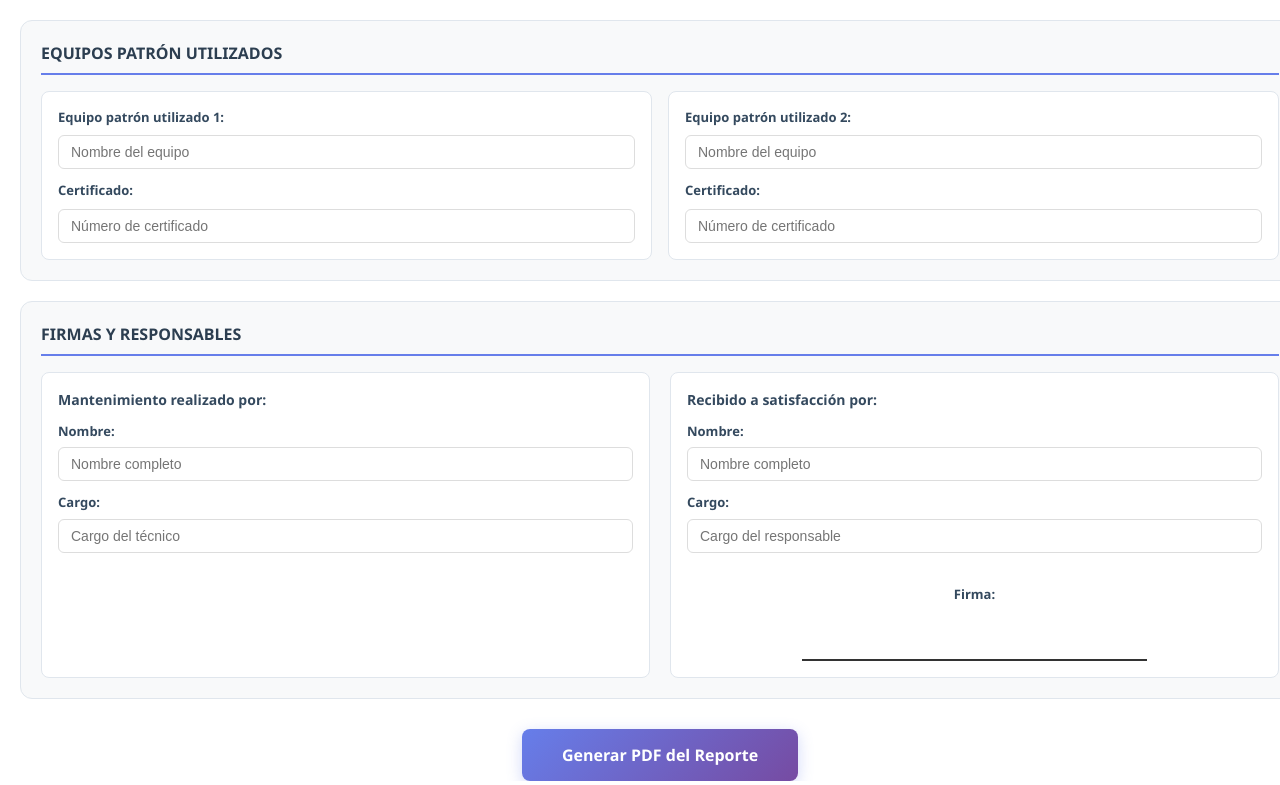
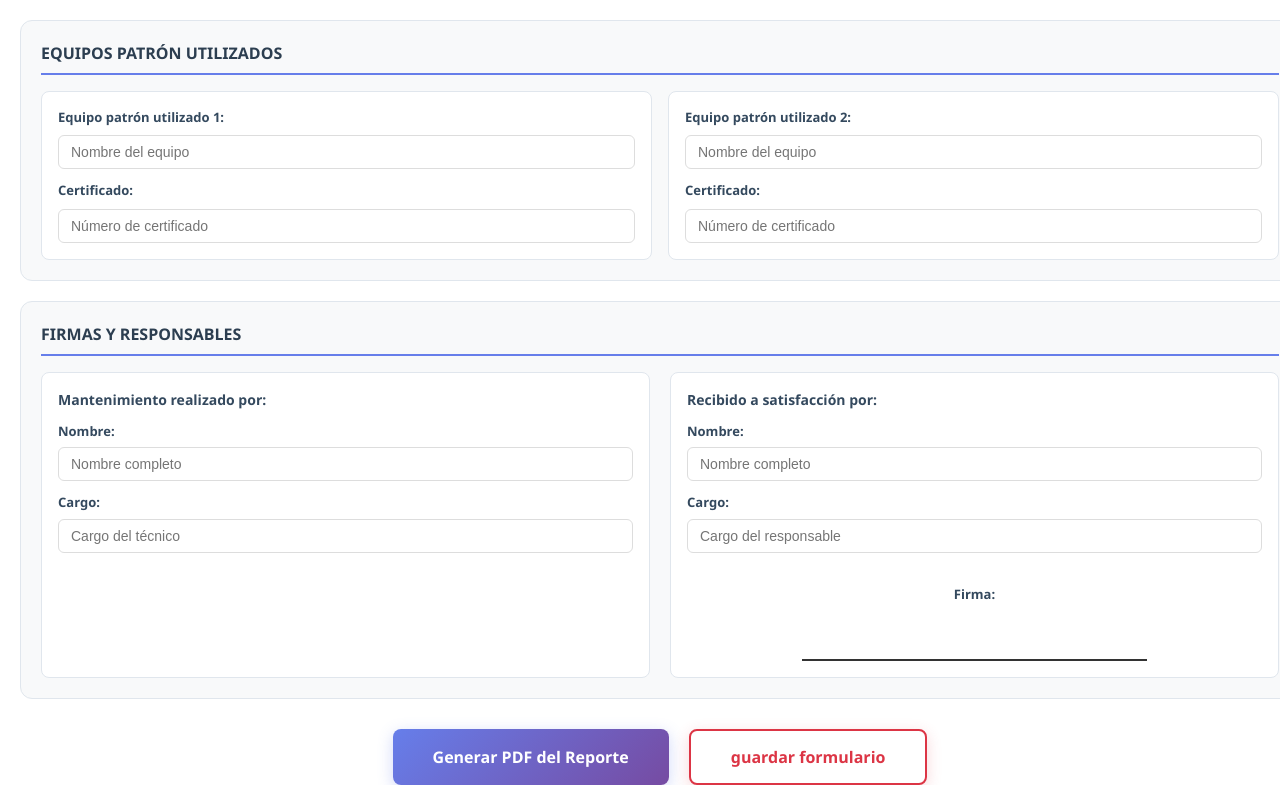
Before and after one commit to jsvalenciar/proyecto_formativo, a React (Vite) app: page /monitordesignos in a window 1280 px wide. Shown: the part 2675-3460 px from the top of the page. Built offline with nearby package versions, Linux system fonts and the light colour scheme.

Commit message:
boton formulario

```diff
--- a/src/pages/Monitor.jsx
+++ b/src/pages/Monitor.jsx
@@ -121,7 +121,13 @@ function Monitor() {
   const handleExportPDF = async () => {
     const input = formRef.current;
     if (!input) return;
-    await exportElementToPdf(input, 'reporte-monitor-signos-vitales.pdf');
+    await exportElementToPdf(input, 'reporte-monitor.pdf');
+  };
+
+  const handleSaveForm = () => {
+    // Guardar formulario en localStorage
+    localStorage.setItem('monitor_form', JSON.stringify(form));
+    alert('Formulario guardado exitosamente');
   };
 
   return (
@@ -407,8 +413,9 @@ function Monitor() {
           </div>
         </div>
       </section>
-      <div style={{ textAlign: 'center', marginTop: 30, marginBottom: 10 }}>
+      <div style={{ display: 'flex', justifyContent: 'center', gap: 20, marginTop: 30, marginBottom: 10, flexWrap: 'wrap' }}>
         <button className="submit-btn" onClick={handleExportPDF} style={{ background: 'linear-gradient(135deg, #667eea, #764ba2)', color: 'white', padding: '14px 40px', border: 'none', borderRadius: 8, fontSize: 16, fontWeight: 600, cursor: 'pointer', boxShadow: '0 4px 15px rgba(102, 126, 234, 0.3)', transition: 'all 0.3s ease' }}>Generar PDF del Reporte</button>
+        <button className="submit-btn" onClick={handleSaveForm} style={{ background: 'white', color: '#dc3545', padding: '14px 40px', border: '2px solid #dc3545', borderRadius: 8, fontSize: 16, fontWeight: 600, cursor: 'pointer', boxShadow: '0 4px 15px rgba(220, 53, 69, 0.2)', transition: 'all 0.3s ease' }}>guardar formulario</button>
       </div>
     </div>
   );
```
